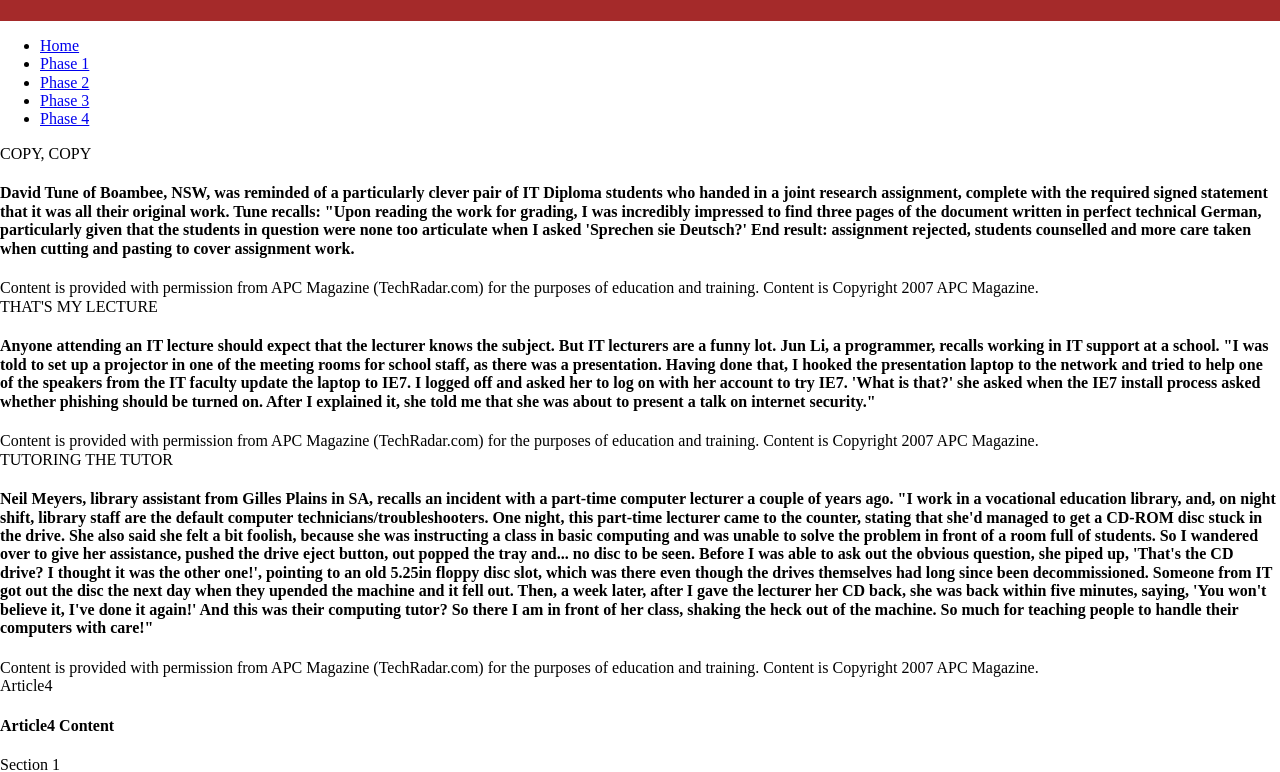
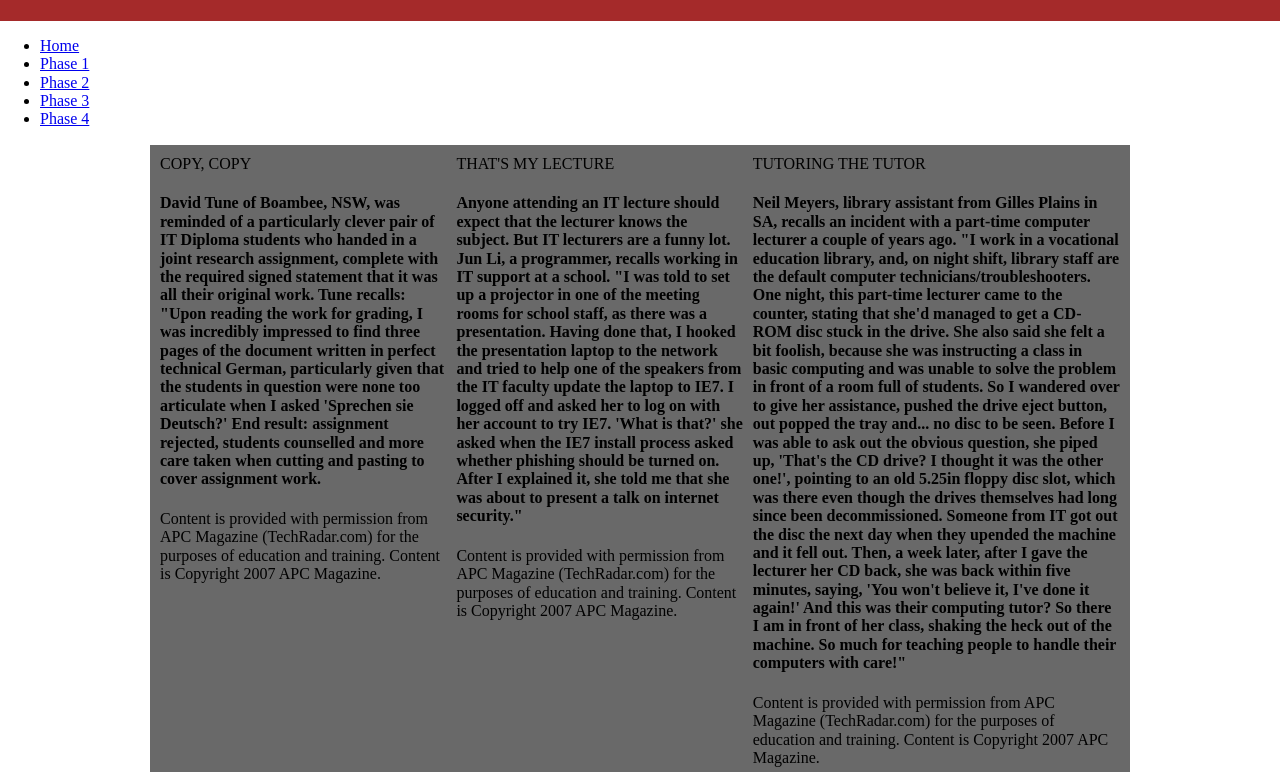
Before and after one commit to GooseTafe/web_tech, a plain HTML site: page index.html in a window 1280 px wide. Shown: the part 57-829 px from the top of the page. Drawn offline with Linux system fonts and the light colour scheme; files that its build step writes are made by us from their sources.

Commit message:
feat: site main - add CSS to lay site main

```diff
--- a/assets/mobile.css
+++ b/assets/mobile.css
@@ -354,10 +354,23 @@ template {
     background: brown;
 }
 /*header content settings*/
-#headerContent {
+#headerContent{
     margin: 0 auto;
     padding: 1px;
     text-align: left;
     font-family: Arial, serif;
     font-size: large;
 }
+
+/*creates a 3 column 2 row grid to place div and aside inside of*/
+.grid-container{
+    width: auto;
+    height: auto;
+    display: grid;
+    grid-template-columns: auto auto auto;
+    background-color: dimgrey;
+    padding: 10px;
+    gap: 10px 10px;
+    margin-left: 150px;
+    margin-right: 150px;
+}
```
